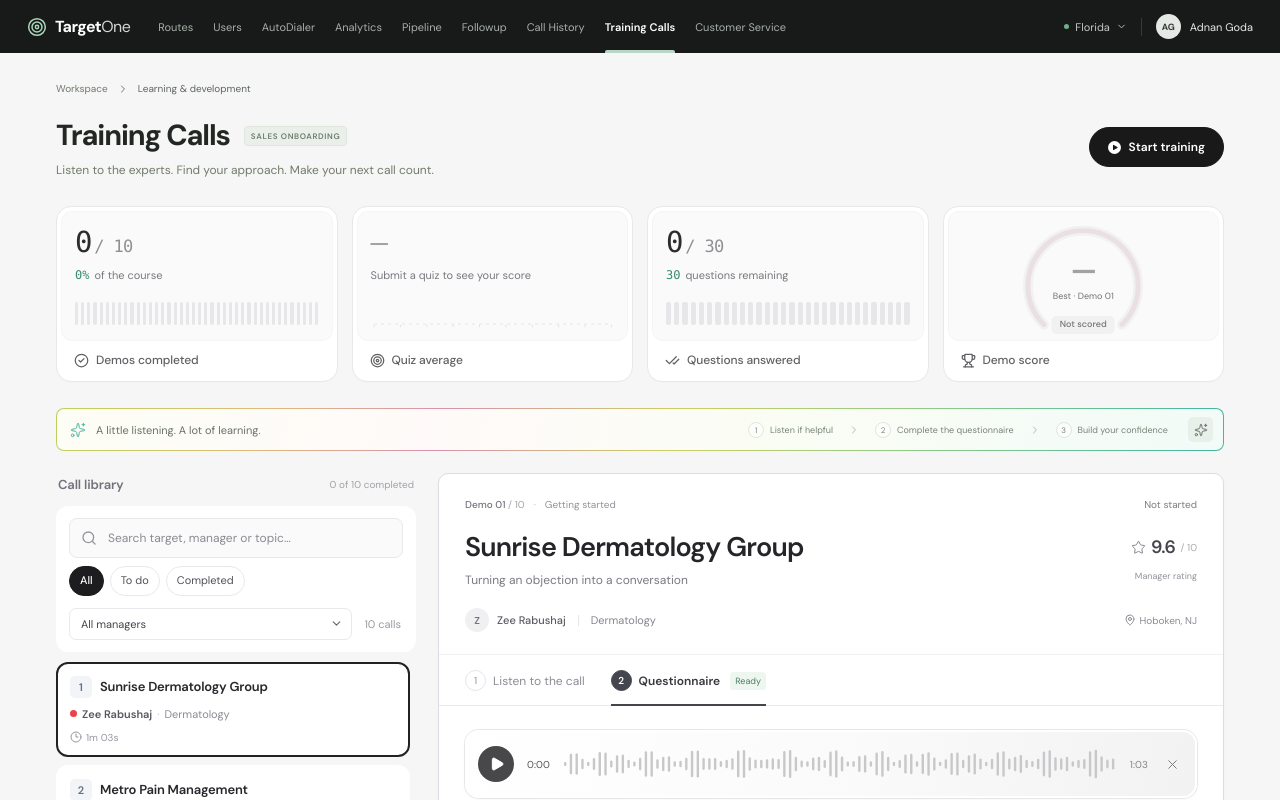
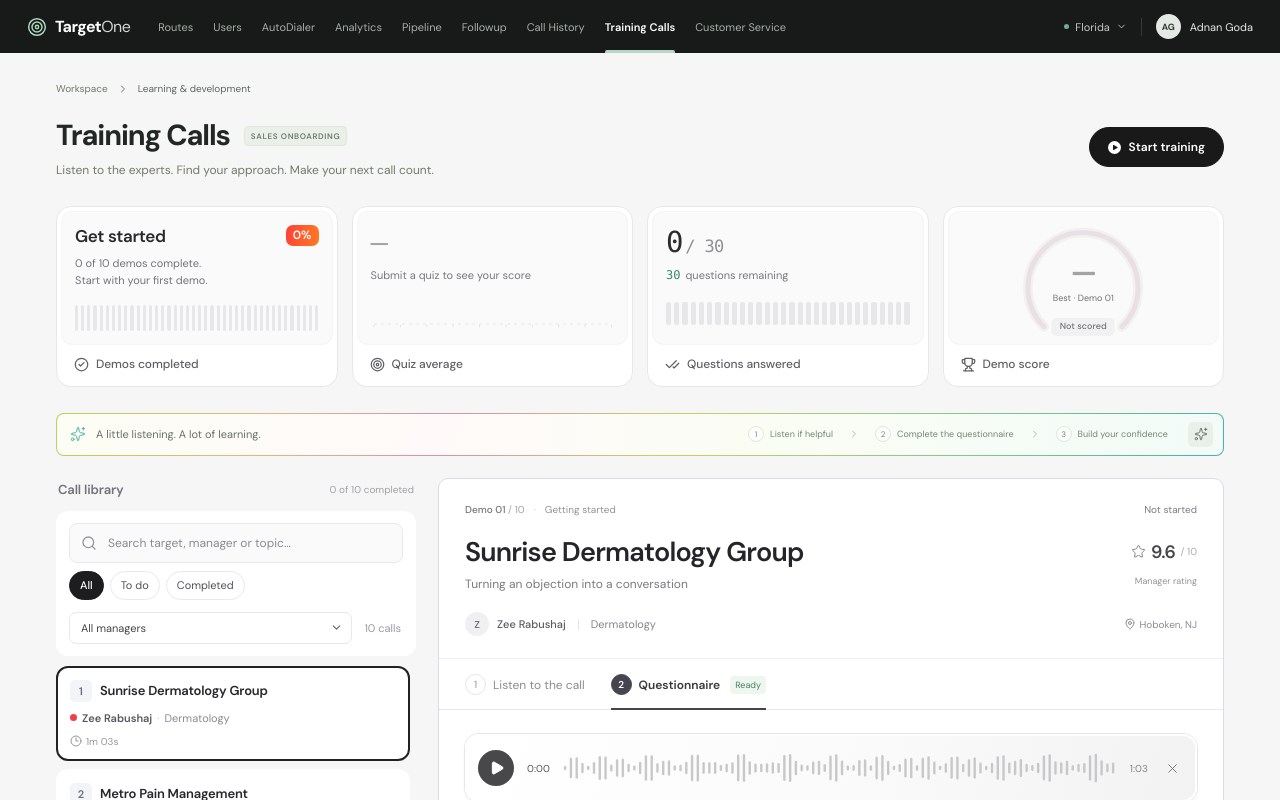
Before and after one commit to adnangodance/calls, a React (Vite) app: page / in a window 1280 px wide. Shown: the top 800 px of the page. Built offline with nearby package versions, Linux system fonts and the light colour scheme.

Commit message:
Style course completion with a progress badge and gradient segments

```diff
--- a/src/App.tsx
+++ b/src/App.tsx
@@ -15,9 +15,10 @@ const formatTime = (seconds: number) => `${Math.floor(seconds / 60)}:${String(Ma
 const formatDuration = (seconds: number) => `${Math.floor(seconds / 60)}m ${String(Math.floor(seconds % 60)).padStart(2, '0')}s`;
 const managerClass = (manager: string) => manager.startsWith('Zee') ? 'zee' : manager.startsWith('Edrin') ? 'edrin' : 'will';
 
-function StatBars({ value, total, label, segments = 40 }: { value: number; total: number; label: string; segments?: number }) {
+function StatBars({ value, total, label, segments = 40, gradient = false }: { value: number; total: number; label: string; segments?: number; gradient?: boolean }) {
+  const filled = Math.round(value / total * segments);
   return <div className="stat-bars" role="progressbar" aria-label={label} aria-valuemin={0} aria-valuemax={total} aria-valuenow={value}>
-    {Array.from({ length: segments }, (_, i) => <span key={i} className={i < Math.round(value / total * segments) ? 'is-filled' : ''} />)}
+    {Array.from({ length: segments }, (_, i) => <span key={i} className={i < filled ? 'is-filled' : ''} style={gradient && i < filled ? { backgroundColor: `hsl(${Math.round(i / Math.max(1, filled - 1) * 36)} 95% 58%)` } : undefined} />)}
   </div>;
 }
 
@@ -264,9 +265,9 @@ export default function App() {
       <section className="training-stats" aria-label="Your training progress" tabIndex={0}>
         <article className="stat-card stat-completion" aria-labelledby="stat-completion-label">
           <div className="stat-card-body">
-            <p className="stat-value">{completed}<span> / {calls.length}</span></p>
-            <p className="stat-context"><span className="stat-highlight">{Math.round(completed / calls.length * 100)}%</span>of the course</p>
-            <StatBars value={completed} total={calls.length} label="Course completion" />
+            <div className="stat-progress-heading"><strong>{completed === calls.length ? 'All complete!' : completed >= calls.length * .7 ? 'Almost there!' : completed > 0 ? 'Keep going!' : 'Get started'}</strong><span className="stat-percent-badge">{Math.round(completed / calls.length * 100)}%</span></div>
+            <p className="stat-progress-copy">{completed} of {calls.length} demos complete.<br />{completed === calls.length ? 'Revisit any call to practice.' : completed > 0 ? 'Finish the rest at your own pace.' : 'Start with your first demo.'}</p>
+            <StatBars value={completed} total={calls.length} label="Course completion" gradient />
           </div>
           <h2 className="stat-label" id="stat-completion-label"><CircleCheck size={15} />Demos completed</h2>
         </article>
--- a/src/styles.css
+++ b/src/styles.css
@@ -519,6 +519,13 @@ h3 { font-size: 13px; font-weight: 550; letter-spacing: -.15px; }
 .stat-chart-tick { fill: none; stroke: #e2e2e5; stroke-width: 1; vector-effect: non-scaling-stroke; }
 .stat-chart-line { fill: none; stroke: var(--stat-accent); stroke-width: 1.8; stroke-linecap: round; stroke-linejoin: round; vector-effect: non-scaling-stroke; }
 .stat-chart-point { fill: var(--stat-accent); stroke: #fafafa; stroke-width: 1.5; vector-effect: non-scaling-stroke; }
+.stat-completion .stat-card-body { display: flex; flex-direction: column; }
+.stat-progress-heading { display: flex; align-items: center; justify-content: space-between; gap: 10px; }
+.stat-progress-heading strong { color: #29292d; font-size: 17px; font-weight: 600; letter-spacing: -.35px; line-height: 1.3; }
+.stat-percent-badge { flex-shrink: 0; padding: 3px 7px; border-radius: 7px; color: #fff; background: linear-gradient(100deg, #ff4037, #ff7b22); font-size: 12px; font-weight: 600; line-height: 1.25; font-variant-numeric: tabular-nums; }
+.stat-progress-copy { margin: 8px 0 12px; color: #73737d; font-size: 11px; line-height: 1.6; }
+.stat-completion .stat-bars { margin-top: auto; }
+.stat-completion .stat-bars > span { height: 26px; }
 .stat-demo-score .stat-card-body { display: grid; place-items: center; padding: 6px 10px; }
 .score-gauge { position: relative; width: 160px; height: 116px; max-width: 100%; }
 .score-gauge > svg { width: 100%; height: 100%; overflow: visible; }
@@ -540,7 +547,7 @@ h3 { font-size: 13px; font-weight: 550; letter-spacing: -.15px; }
 .call-item-meta .call-progress-label { margin-left: auto; color: #74747c; }
 .call-item-meta .call-progress-label.complete { color: #38764f; }
 #call-title:focus, #questionnaire-title:focus { outline: none; }
-@media (min-width: 601px) and (max-width: 899px) {
+@media (min-width: 601px) and (max-width: 1030px) {
   .training-stats { grid-template-columns: repeat(2, minmax(0, 1fr)); }
 }
 @media (min-width: 900px) {
```
